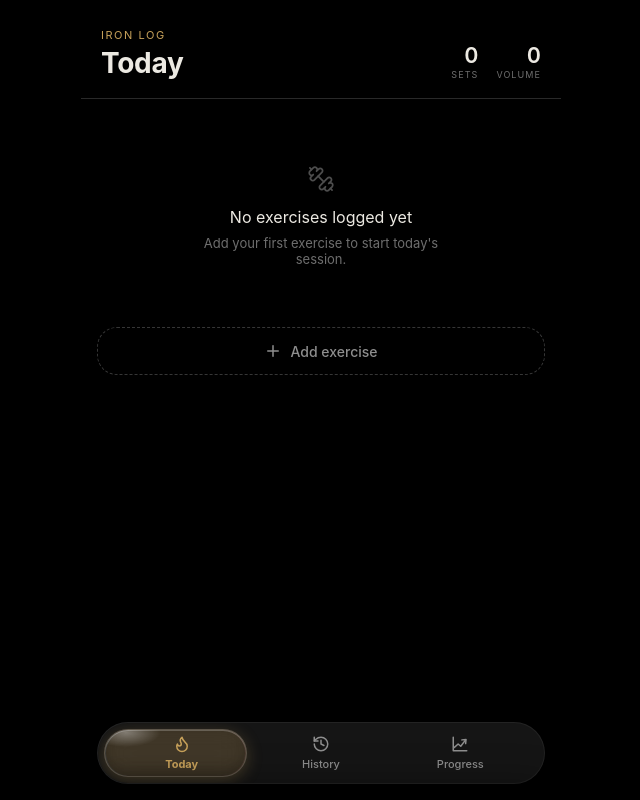
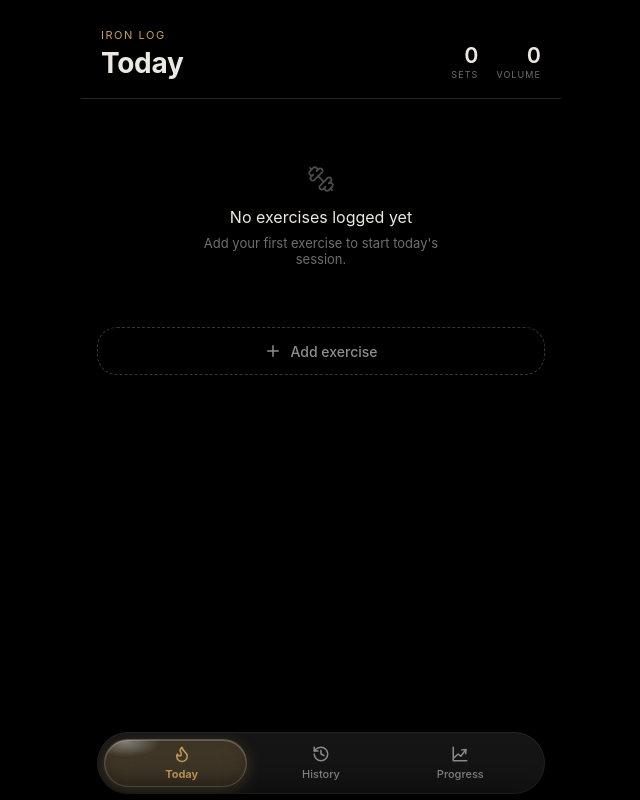
Before and after one commit to pnr62nvzbn-ship-it/Iron-log, a React (Vite) app: page / in a window 1280 px wide. Shown: the whole page, without its empty margins (319-959 px from the left). Built offline with nearby package versions, Linux system fonts and the light colour scheme.

Commit message:
Add files via upload

```diff
--- a/src/App.jsx
+++ b/src/App.jsx
@@ -1195,7 +1195,7 @@ const styles = {
     maxWidth: 480,
     minHeight: "100dvh",
     background: "#000000",
-    paddingBottom: 90,
+    paddingBottom: 80,
     position: "relative",
   },
   header: {
@@ -1438,7 +1438,7 @@ const styles = {
   },
   bottomNav: {
     position: "fixed",
-    bottom: "calc(16px + env(safe-area-inset-bottom))",
+    bottom: "calc(6px + env(safe-area-inset-bottom))",
     left: "50%",
     transform: "translateX(-50%)",
     width: "calc(100% - 32px)",
```
